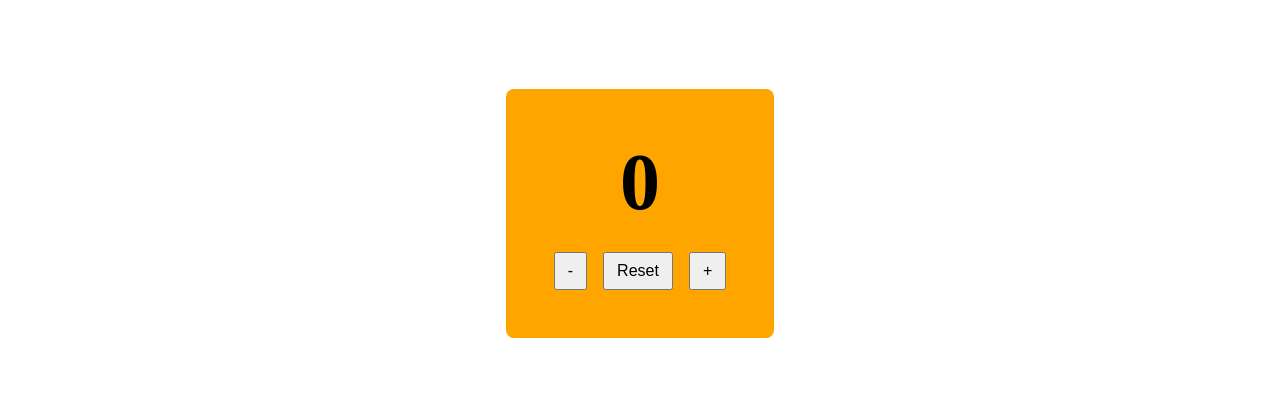
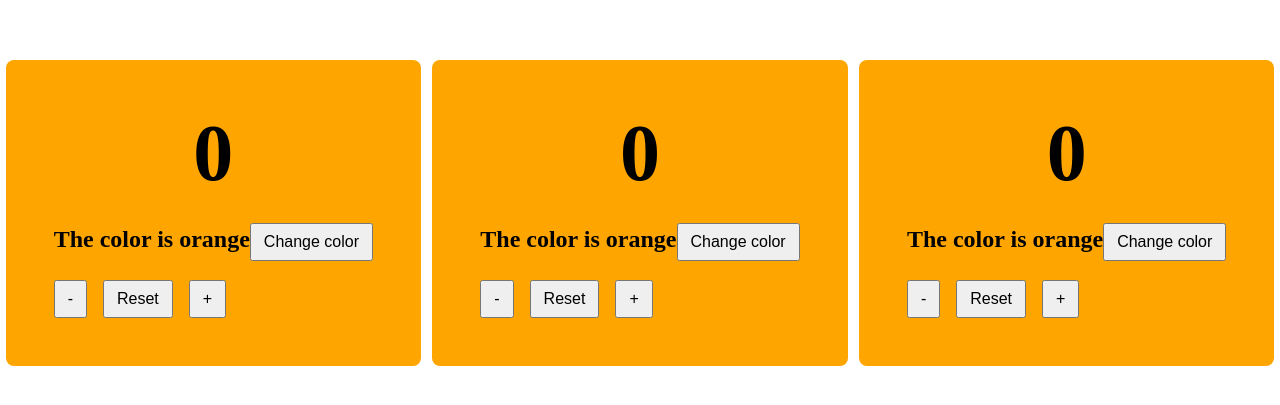
Before and after one commit to manuscriptmastr/hello-react-hooks, a React (Create React App) app: page / in a window 1280 px wide. Shown: the part 187-592 px from the top of the page. Built offline with nearby package versions, Linux system fonts and the light colour scheme.

Commit message:
Make demo more interesting with groups and backgroundColor button

```diff
--- a/src/App.js
+++ b/src/App.js
@@ -7,7 +7,12 @@ const App = () =>
   <div className="app">
     <CounterProvider>
       <CounterWithContext />
+      <CounterWithContext />
     </CounterProvider>
+    <CounterProvider>
+      <CounterWithContext />
+    </CounterProvider>
+
   </div>
 
 export default App;
--- a/src/Counter.js
+++ b/src/Counter.js
@@ -8,6 +8,10 @@ export default () => {
   return (
     <div className="counter" style={{ backgroundColor }}>
       <h1>{count}</h1>
+      <h2>
+        The color is {backgroundColor}
+        <button onClick={() => dispatch({ type: 'COLOR' })}>Change color</button>
+      </h2>
       <button onClick={() => dispatch({ type: 'DECREMENT' })}>-</button>
       <button onClick={() => dispatch({ type: 'RESET' })}>Reset</button>
       <button onClick={() => dispatch({ type: 'INCREMENT' })}>+</button>
--- a/src/reducers/counter.js
+++ b/src/reducers/counter.js
@@ -6,7 +6,7 @@ export default (state, action) => {
     case 'COLOR':
       return {
         ...state,
-        color: newColor()
+        backgroundColor: newColor()
       }
     case 'DECREMENT':
       return {
```
